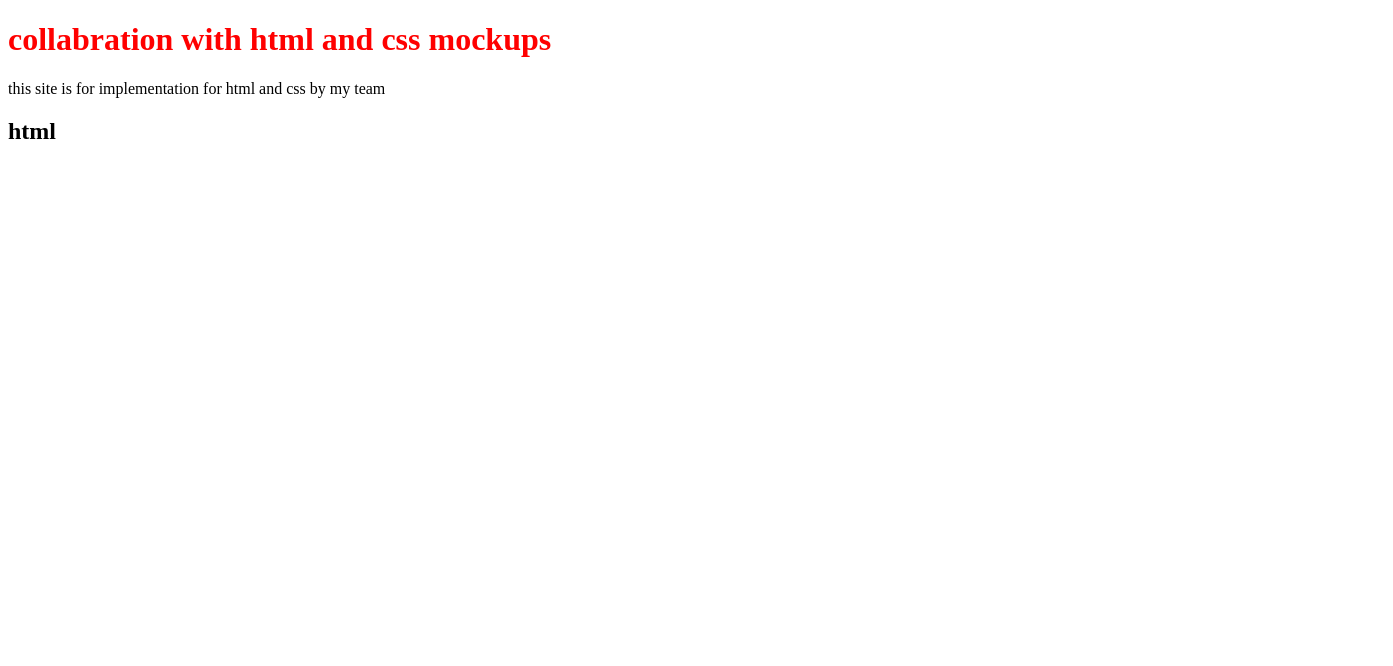
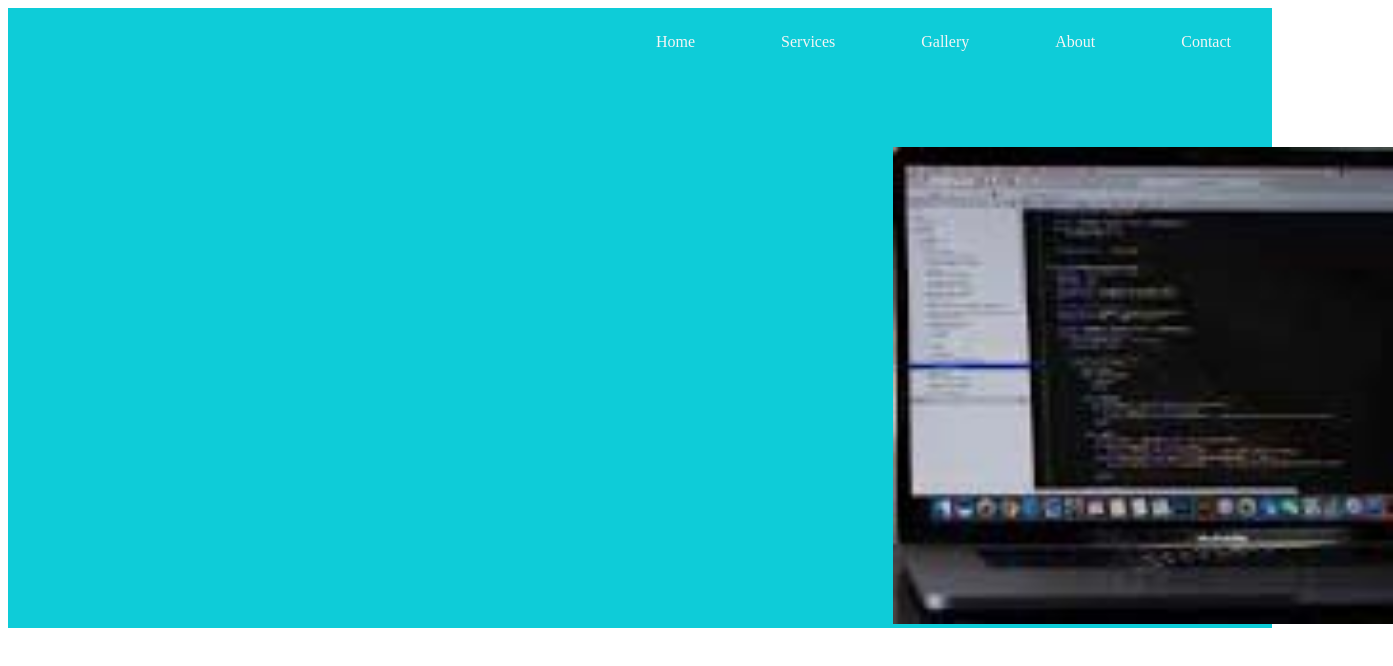
Before and after one commit to mohammedhashmi/html_css_mockups, a plain HTML site: page index.html in a window 1280 px wide. Shown: the whole page, 1393 px wide, since content can reach past the window. Drawn offline with Linux system fonts and the light colour scheme.

Commit message:
added added img folder

```diff
--- a/index.html
+++ b/index.html
@@ -2,12 +2,24 @@
 <html lang="en">
 <head>
   <meta charset="UTF-8">
-  <title>html and css mockups</title>
+  <title>ScaleReal</title>
   <link rel="stylesheet" href="./style.css">
 </head>
 <body>
-  <h1>collabration with html and css mockups</h1>
-  <p>this site is for implementation for html and css by my team</p>
-  <h2>html</h2>
+  <header>
+    <div class="main">
+
+        <ul>
+            <li class="active"><a href="#">Home</a></li>
+            <li><a href="#">Services</a></li>
+            <li><a href="#">Gallery</a></li>
+            <li><a href="#">About</a></li>
+            <li><a href="#">Contact</a></li>
+        </ul>
+    </div>
+    <div class="homepage">
+      <img src="imgs/laptop.jpg">
+    </div>
+</header>
 </body>
 </html>
--- a/style.css
+++ b/style.css
@@ -1,3 +1,27 @@
-h1{
-  color: red
+.homepage img{
+width: 500px;
+margin-top: 80px;
+margin-left: 70%;
 }
+header{
+  background-color:#0eccd8;
+}
+
+ul li{
+  display: inline;
+  text-decoration:none;
+    padding: 5px 20px;
+    transition: 0.6s ease;
+}
+
+ul{
+  float: right;
+  margin-top: 25px;
+  }
+  ul li a{
+    text-decoration: solid;
+    color: whitesmoke;
+    padding: 5px 20px;
+    border: 1px solid transparent;
+    transition: 0.6s ease;
+  }
```
Also changed, not shown: imgs/laptop.jpg (added).
